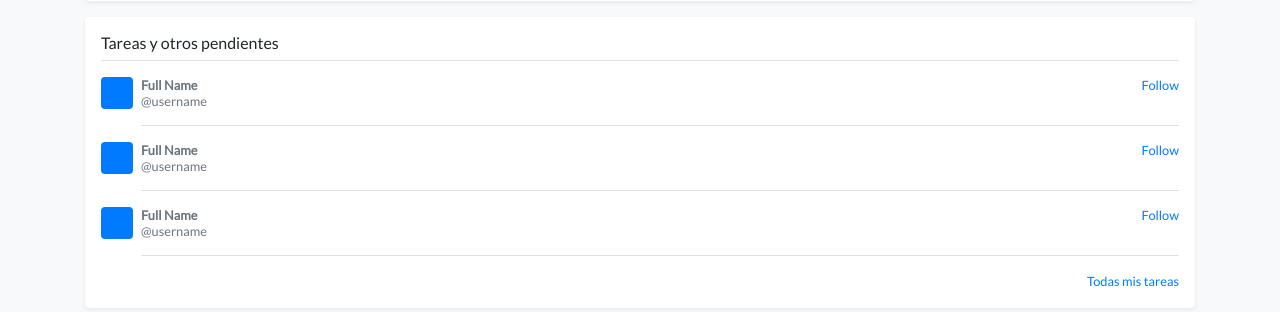
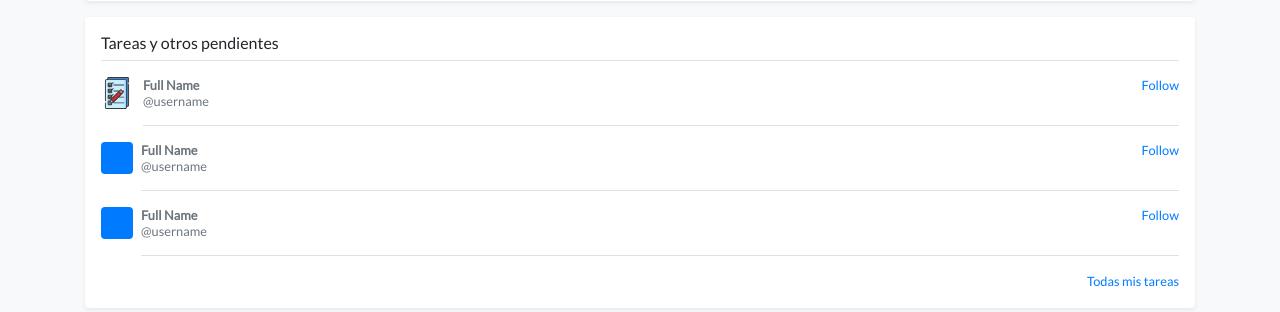
Before and after one commit to ricardoqp1997/INFO_SOCIAL, a Django app: page /main/aula/ in a window 1280 px wide. Shown: the part 501-813 px from the top of the page. Run offline with Django 3.2, Linux system fonts and the light colour scheme; a user stored in the database is signed in; data comes from the database, SQL or seed files in the repository; some libraries are stand-ins or nearby versions.

Commit message:
Actualización de iconos 2

```diff
--- a/templates/site_content.html
+++ b/templates/site_content.html
@@ -137,7 +137,7 @@
   <div class="my-3 p-3 bg-white rounded shadow-sm">
     <h6 class="border-bottom border-gray pb-2 mb-0">Tareas y otros pendientes</h6>
     <div class="media text-muted pt-3">
-      <svg class="bd-placeholder-img mr-2 rounded" width="32" height="32" xmlns="http://www.w3.org/2000/svg" preserveAspectRatio="xMidYMid slice" focusable="false" role="img" aria-label="Placeholder: 32x32"><title>Placeholder</title><rect width="100%" height="100%" fill="#007bff"/><text x="50%" y="50%" fill="#007bff" dy=".3em">32x32</text></svg>
+        <img src="{% static 'assets/brand/tarea.svg' %}" width="32" height="32" alt="" style="margin-right: 10px">
       <div class="media-body pb-3 mb-0 small lh-125 border-bottom border-gray">
         <div class="d-flex justify-content-between align-items-center w-100">
           <strong class="text-gray-dark">Full Name</strong>
```
